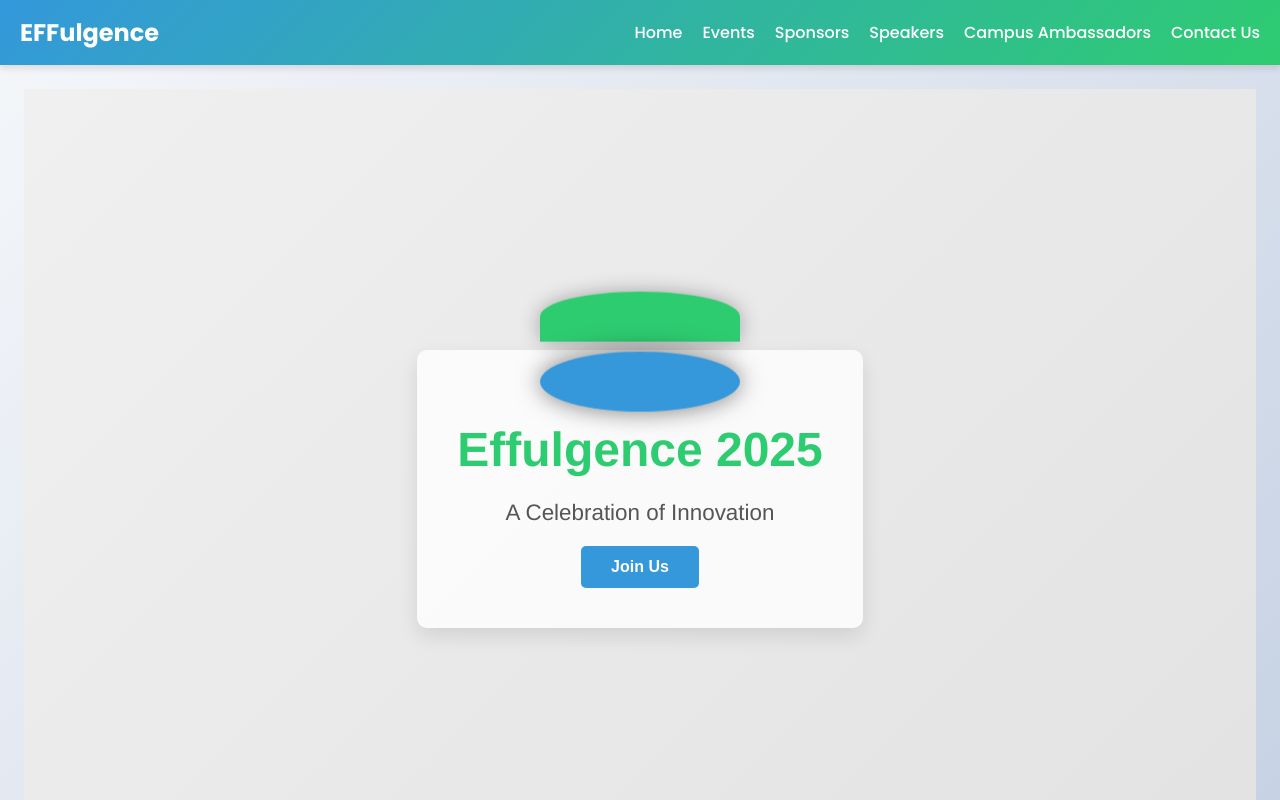
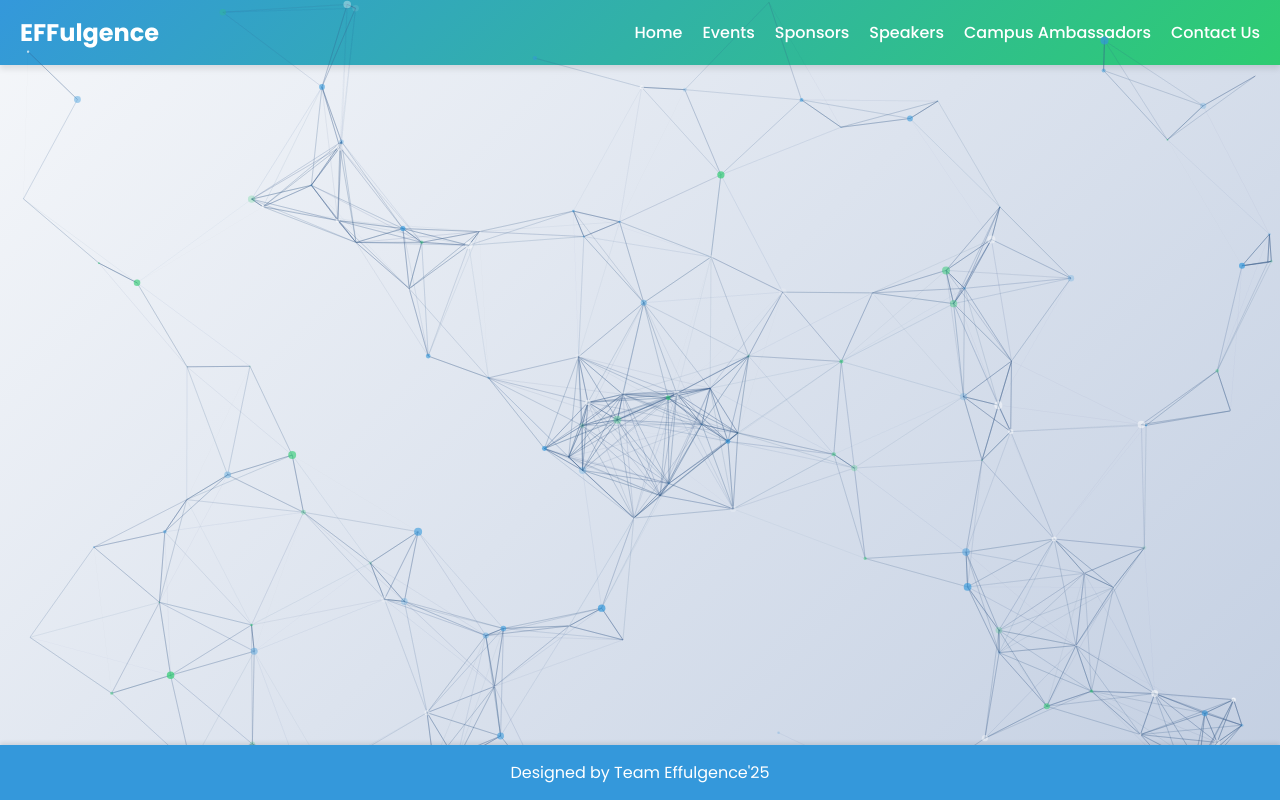
Before and after one commit to WithTrend/Techical-Fest-Website, a React (Vite) app: page / in a window 1280 px wide. Shown: the top 800 px of the page. Built offline with nearby package versions, Linux system fonts and the light colour scheme.

Commit message:
Added animation at Home Page

```diff
--- a/Components/Home.css
+++ /dev/null
@@ -1,118 +0,0 @@
-/* Home.css */
-.home-container {
-    font-family: 'Helvetica', sans-serif;
-    display: flex;
-    flex-direction: column;
-    align-items: center;
-    justify-content: center;
-    min-height: 100vh;
-    background: linear-gradient(135deg, #f0f0f0, #e2e2e2); /* Elegant, soft gradient */
-    color: #333;
-    overflow: hidden;
-  }
-
-  /* Hero Section */
-  .hero-section {
-    width: 100%;
-    height: 60vh;
-    display: flex;
-    justify-content: center;
-    align-items: center;
-    text-align: center;
-    padding: 0 20px;
-    animation: fadeIn 2s ease-out;
-  }
-
-  .content-wrapper {
-    background-color: rgba(255, 255, 255, 0.8);
-    padding: 40px;
-    border-radius: 10px;
-    box-shadow: 0 8px 20px rgba(0, 0, 0, 0.1);
-  }
-
-  .hero-heading {
-    font-size: 3rem;
-    font-weight: 700;
-    color: #2ecc71; /* Elegant green */
-    margin-bottom: 15px;
-  }
-
-  .hero-subheading {
-    font-size: 1.4rem;
-    color: #555;
-    margin-bottom: 20px;
-  }
-
-  .cta-button {
-    background-color: #3498db; /* Soft blue */
-    color: white;
-    font-size: 1rem;
-    padding: 12px 30px;
-    border: none;
-    border-radius: 5px;
-    cursor: pointer;
-    transition: transform 0.3s ease, background-color 0.3s ease;
-  }
-
-  .cta-button:hover {
-    transform: scale(1.05);
-    background-color: #2980b9; /* Darker blue on hover */
-  }
-
-  /* UFO Animation */
-  .ufo-container {
-    position: absolute;
-    bottom: 10%;
-    width: 100%;
-    display: flex;
-    justify-content: center;
-    animation: fadeIn 2s ease-out;
-  }
-
-  .ufo {
-    width: 200px;
-    height: 120px;
-    position: relative;
-    animation: ufoLanding 5s ease-in-out infinite;
-  }
-
-  .ufo-top {
-    width: 100%;
-    height: 50px;
-    background-color: #2ecc71; /* UFO top color */
-    border-radius: 50% 50% 0 0;
-    box-shadow: 0 0 20px rgba(0, 0, 0, 0.3);
-  }
-
-  .ufo-body {
-    width: 100%;
-    height: 60px;
-    background-color: #3498db; /* UFO body color */
-    border-radius: 50%;
-    box-shadow: 0 0 25px rgba(0, 0, 0, 0.5);
-    position: absolute;
-    bottom: 0;
-  }
-
-  /* UFO Animation */
-  @keyframes ufoLanding {
-    0% {
-      transform: translateY(-350px); /* Start above the screen */
-    }
-    50% {
-      transform: translateY(0); /* Landing position */
-    }
-    100% {
-      transform: translateY(-350px); /* Return to starting position */
-    }
-  }
-
-  /* Animations */
-  @keyframes fadeIn {
-    0% {
-      opacity: 0;
-    }
-    100% {
-      opacity: 1;
-    }
-  }
--- a/Components/Home.jsx
+++ b/Components/Home.jsx
@@ -1,24 +1,90 @@
 import React from "react";
-import "./Home.css";
+import Particles from "react-tsparticles";
+import { loadFull } from "tsparticles";
 
 export const Home = () => {
+  const particlesInit = async (main) => {
+    // Initialize tsParticles
+    await loadFull(main);
+  };
+
   return (
     <div className="home-container">
-      <div className="hero-section">
-        <div className="content-wrapper">
-          <h1 className="hero-heading">Effulgence 2025</h1>
-          <p className="hero-subheading">A Celebration of Innovation</p>
-          <button className="cta-button">Join Us</button>
-        </div>
-      </div>
-
-      {/* UFO Animation */}
-      <div className="ufo-container">
-        <div className="ufo">
-          <div className="ufo-top"></div>
-          <div className="ufo-body"></div>
-        </div>
-      </div>
+      <Particles
+        id="tsparticles"
+        init={particlesInit}
+        options={{
+          background: {
+            color: "linear-gradient(135deg, #3498db, #2ecc71)", // Matches header and footer gradient
+          },
+          particles: {
+            number: { value: 120, density: { enable: true, value_area: 800 } },
+            color: { value: ["#3498db", "#2ecc71", "#ffffff"] },
+            shape: { type: "circle" },
+            opacity: {
+              value: 0.7,
+              random: true,
+              anim: { enable: true, speed: 1, opacity_min: 0.1, sync: false },
+            },
+            size: {
+              value: 4,
+              random: true,
+              anim: { enable: true, speed: 3, size_min: 0.1, sync: false },
+            },
+            line_linked: {
+              enable: true,
+              distance: 150,
+              color: "#3a5d8a",
+              opacity: 0.4,
+              width: 1,
+            },
+            move: {
+              enable: true,
+              speed: 2,
+              direction: "none",
+              random: false,
+              straight: false,
+              out_mode: "out",
+              bounce: false,
+              attract: { enable: true, rotateX: 600, rotateY: 1200 },
+            },
+          },
+          interactivity: {
+            detect_on: "canvas",
+            events: {
+              onhover: {
+                enable: true,
+                mode: "bubble", // Creates a bubble effect
+              },
+              onclick: {
+                enable: true,
+                mode: "repulse", // Repulses particles on click
+              },
+              resize: true,
+            },
+            modes: {
+              bubble: {
+                distance: 200,
+                size: 8,
+                duration: 2,
+                opacity: 0.8,
+                speed: 3,
+              },
+              repulse: {
+                distance: 100,
+                duration: 0.4,
+              },
+              push: {
+                particles_nb: 4,
+              },
+              remove: {
+                particles_nb: 2,
+              },
+            },
+          },
+          retina_detect: true,
+        }}
+      />
     </div>
   );
 };
--- a/package.json
+++ b/package.json
@@ -13,7 +13,9 @@
     "react": "^18.3.1",
     "react-dom": "^18.3.1",
     "react-router": "^7.1.1",
-    "swiper": "^11.2.0"
+    "react-tsparticles": "^2.12.2",
+    "swiper": "^11.2.0",
+    "tsparticles": "^2.12.0"
   },
   "devDependencies": {
     "@eslint/js": "^9.17.0",
--- a/src/App.css
+++ b/src/App.css
@@ -69,8 +69,8 @@ body {
   padding: 15px 0;
   font-size: 16px;
   box-shadow: 0 -2px 4px rgba(0, 0, 0, 0.1);
-  /* position: sticky;  */
-  /* bottom: 0; */
+  position: absolute;
+  bottom: 0;
   width: 100%;
 }
 
```
Also changed, not shown: 1 other file (tests, documents, lock files or other folders).
